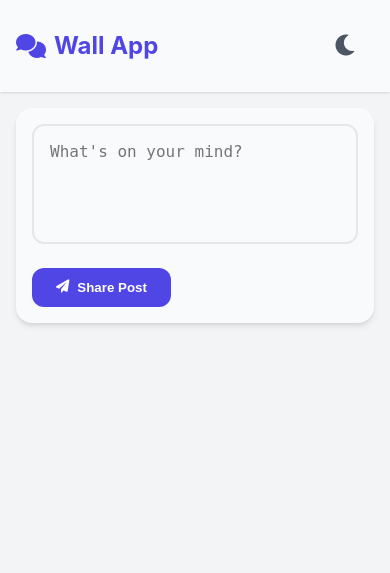
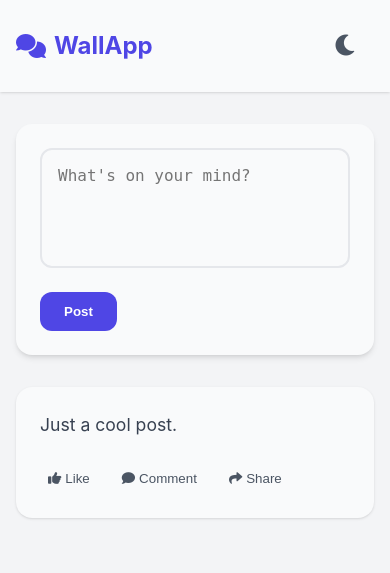
Before and after one commit to gebertocarlos/flask_wall_app, a Flask app: page / in a window 390 px wide. Shown: the top 573 px of the page. Run offline with Flask 3, Linux system fonts and the light colour scheme; some libraries are stand-ins or nearby versions.

Commit message:
post order

```diff
--- a/templates/index.html
+++ b/templates/index.html
@@ -1,5 +1,6 @@
 <!DOCTYPE html>
 <html lang="en">
+
 <head>
     <meta charset="UTF-8">
     <meta name="viewport" content="width=device-width, initial-scale=1.0">
@@ -89,10 +90,10 @@
             border: none;
             color: var(--gray-600);
             cursor: pointer;
-    padding: 1rem; /* Increased padding for a larger button */
-    border-radius: 1rem; /* Rounded corners */
+            padding: 1rem;
+            border-radius: 1rem;
             transition: all 0.2s ease;
-    font-size: 1.5rem; /* Larger font size for the icon */
+            font-size: 1.5rem;
         }
 
         .theme-toggle:hover {
@@ -282,246 +283,79 @@
 
         .scroll-top:hover {
             background: var(--primary-dark);
-            transform: translateY(-2px);
         }
 
         @keyframes slideDown {
-            from {
+            0% {
                 opacity: 0;
-                transform: translateY(-10px);
+                transform: translateY(-20px);
             }
-            to {
+
+            100% {
                 opacity: 1;
                 transform: translateY(0);
             }
         }
-
-        @media (max-width: 640px) {
-            .container {
-                padding: 1rem;
-            }
-
-            .post, .post-form {
-                padding: 1rem;
-            }
-        }
     </style>
 </head>
+
 <body>
-    <nav class="navbar">
+    <div class="navbar">
         <div class="navbar-content">
-            <a href="/" class="brand">
-                <i class="fas fa-comments"></i>
-                Wall App
+            <a href="#" class="brand">
+                <i class="fa-solid fa-comments"></i>
+                WallApp
             </a>
-            <button class="theme-toggle" aria-label="Toggle theme">
-                <i class="fas fa-moon"></i>
+            <button class="theme-toggle">
+                <i class="fa-solid fa-moon"></i>
             </button>
         </div>
-    </nav>
+    </div>
+    <div class="container">
+        <div class="post-form">
+            <textarea placeholder="What's on your mind?"></textarea>
+            <button class="btn">Post</button>
+        </div>
+        <div class="post">
+            <div class="post-content">
+                Just a cool post.
+            </div>
+            <div class="post-footer">
+                <button class="action-btn"><i class="fa-solid fa-thumbs-up"></i> Like</button>
+                <button class="action-btn"><i class="fa-solid fa-comment"></i> Comment</button>
+                <button class="action-btn"><i class="fa-solid fa-share"></i> Share</button>
+            </div>
+            <div class="comments">
+                <div class="comment">Great post!</div>
+                <div class="comment">I totally agree.</div>
+                <div class="comment-form">
+                    <textarea placeholder="Add a comment"></textarea>
+                    <button class="btn">Comment</button>
+                </div>
+            </div>
+        </div>
+    </div>
+    <div class="scroll-top" id="scrollTopBtn">
+        <i class="fa-solid fa-arrow-up"></i>
+    </div>
+    <script>
+        document.querySelector('.theme-toggle').addEventListener('click', () => {
+            document.documentElement.toggleAttribute('data-theme', 'dark');
+        });
 
-    <main class="container">
-        <div class="post-form">
-            <form id="postForm">
-                <textarea
-                    name="content"
-                    id="postContent"
-                    placeholder="What's on your mind?"
-                    required
-                ></textarea>
-                <button type="submit" class="btn">
-                    <i class="fas fa-paper-plane"></i>
-                    Share Post
-                </button>
-            </form>
-        </div>
-
-        <div id="postsContainer">
-<!-- Inside the for loop for posts -->
-{% for post in posts %}
-<article class="post" id="post-{{ post.id }}">
-    <p class="post-content">{{ post.content }}</p>
-    <div class="post-footer">
-        <div class="post-meta">
-            <i class="far fa-clock"></i>
-            <span>{{ post.timestamp.strftime('%B %d, %Y at %I:%M %p') }}</span>
-        </div>
-        <button class="action-btn" onclick="toggleComments('comments-{{ post.id }}')">
-            <i class="far fa-comment"></i>
-            <span>{{ post.comments|length }} comments</span>
-        </button>
-    </div>
-    <div class="comments" id="comments-{{ post.id }}">
-        {% for comment in post.comments %}
-        <div class="comment">
-            <p>{{ comment.content }}</p>
-        </div>
-        {% endfor %}
-        <form class="comment-form" data-post-id="{{ post.id }}">
-            <textarea
-                name="content"
-                placeholder="Write a comment..."
-                required
-            ></textarea>
-            <button type="submit" class="btn">
-                <i class="fas fa-reply"></i>
-                Comment
-            </button>
-        </form>
-    </div>
-</article>
-{% endfor %}
-        </div>
-    </main>
-
-    <button class="scroll-top" aria-label="Scroll to top">
-        <i class="fas fa-arrow-up"></i>
-    </button>
-
-    <script>
-        // Theme Toggle and other code remains the same
-
-        // Comment Toggle
-// Comment Toggle
-const toggleComments = (commentsId) => {
-    const commentsSection = document.getElementById(commentsId);
-    commentsSection.classList.toggle('visible');
-};
-
-// Attach comment form handler
-const attachCommentFormHandler = (form) => {
-    form.addEventListener('submit', (event) => {
-        event.preventDefault();
-        const postId = form.getAttribute('data-post-id');
-        const content = form.querySelector('textarea').value;
-
-        fetch(`/add_comment/${postId}`, {
-            method: 'POST',
-            headers: {
-                'Content-Type': 'application/json',
-            },
-            body: JSON.stringify({ content })
-        })
-        .then(response => response.json())
-        .then(data => {
-            if (data.success) {
-                const newComment = document.createElement('div');
-                newComment.classList.add('comment');
-                newComment.innerHTML = `<p>${data.comment.content}</p>`;
-
-                const commentsSection = document.getElementById(`comments-${postId}`);
-                // Insert the new comment before the comment form
-                const commentForm = commentsSection.querySelector('.comment-form');
-                commentsSection.insertBefore(newComment, commentForm);
-
-                // Update comment count
-                const commentButton = document.querySelector(`#post-${postId} .action-btn span`);
-                const currentCount = parseInt(commentButton.textContent.split(' ')[0]);
-                commentButton.textContent = `${currentCount + 1} comments`;
-
-                form.querySelector('textarea').value = '';  // Clear the textarea
+        const scrollTopBtn = document.getElementById('scrollTopBtn');
+        window.addEventListener('scroll', () => {
+            if (window.scrollY > 500) {
+                scrollTopBtn.classList.add('visible');
+            } else {
+                scrollTopBtn.classList.remove('visible');
             }
         });
+
+        scrollTopBtn.addEventListener('click', () => {
+            window.scrollTo({ top: 0, behavior: 'smooth' });
         });
-};
-
-// Handle Post Form submission
-document.getElementById('postForm').addEventListener('submit', (event) => {
-    event.preventDefault();
-    const content = document.getElementById('postContent').value;
-
-    fetch('/create_post', {
-        method: 'POST',
-        headers: {
-            'Content-Type': 'application/json',
-        },
-        body: JSON.stringify({ content })
-    })
-    .then(response => response.json())
-    .then(data => {
-        if (data.success) {
-            const newPost = document.createElement('article');
-            newPost.classList.add('post');
-            newPost.id = `post-${data.post.id}`;
-            newPost.innerHTML = `
-                <p class="post-content">${data.post.content}</p>
-                <div class="post-footer">
-                    <div class="post-meta">
-                        <i class="far fa-clock"></i>
-                        <span>${data.post.timestamp}</span>
-                    </div>
-                    <button class="action-btn" onclick="toggleComments('comments-${data.post.id}')">
-                        <i class="far fa-comment"></i>
-                        <span>0 comments</span>
-                    </button>
-                </div>
-                <div class="comments" id="comments-${data.post.id}">
-                    <form class="comment-form" data-post-id="${data.post.id}">
-                        <textarea
-                            name="content"
-                            placeholder="Write a comment..."
-                            required
-                        ></textarea>
-                        <button type="submit" class="btn">
-                            <i class="fas fa-reply"></i>
-                            Comment
-                        </button>
-                    </form>
-                </div>
-            `;
-
-            document.getElementById('postsContainer').prepend(newPost);
-
-            // Attach event handler to the new post's comment form
-            const newCommentForm = newPost.querySelector('.comment-form');
-            attachCommentFormHandler(newCommentForm);
-
-            document.getElementById('postContent').value = '';  // Clear the textarea
-        }
-    });
-});
-
-// Attach handlers to existing comment forms
-document.querySelectorAll('.comment-form').forEach(form => {
-    attachCommentFormHandler(form);
-});
-// Theme Toggle
-const themeToggleButton = document.querySelector('.theme-toggle');
-const rootElement = document.documentElement;
-
-// Check and set initial theme from localStorage
-const savedTheme = localStorage.getItem('theme');
-if (savedTheme) {
-    rootElement.setAttribute('data-theme', savedTheme);
-    updateThemeToggleIcon(savedTheme);
-} else {
-    // Default to light theme if no preference is saved
-    rootElement.setAttribute('data-theme', 'light');
-}
-
-themeToggleButton.addEventListener('click', () => {
-    // Get current theme
-    const currentTheme = rootElement.getAttribute('data-theme');
-    // Toggle between 'dark' and 'light'
-    const newTheme = currentTheme === 'dark' ? 'light' : 'dark';
-    rootElement.setAttribute('data-theme', newTheme);
-    // Save the new theme to localStorage
-    localStorage.setItem('theme', newTheme);
-    // Update the theme toggle icon
-    updateThemeToggleIcon(newTheme);
-});
-
-function updateThemeToggleIcon(theme) {
-    const icon = themeToggleButton.querySelector('i');
-    if (theme === 'dark') {
-        icon.classList.remove('fa-sun');
-        icon.classList.add('fa-moon');
-    } else {
-        icon.classList.remove('fa-moon');
-        icon.classList.add('fa-sun');
-    }
-}
-
     </script>
 </body>
+
 </html>
```
Lines whose indentation alone changed are shown as unchanged.
